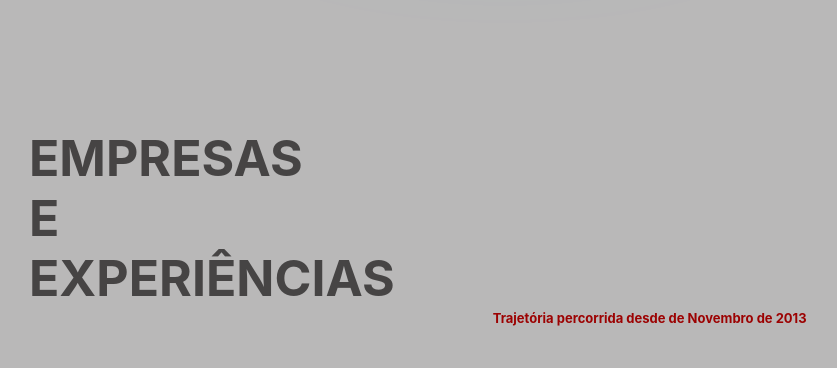
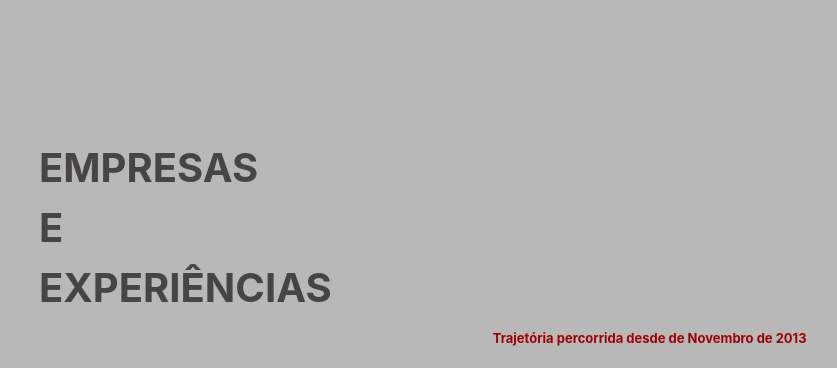
Before and after one commit to ttpedrs/curriculo-digital, a plain HTML site: page index.html in a window 1280 px wide. Shown: the part 1280-1648 px from the top of the page, without its empty margins (179-1016 px from the left). Drawn offline with Linux system fonts and the light colour scheme; a script that the page names is missing.

Commit message:
Update Timeline.css
margin texto empresa

```diff
--- a/timeline.css
+++ b/timeline.css
@@ -77,9 +77,10 @@
 }
 
 .main h1 {
-	font-size: 50px;
+	font-size: 40px;
 	line-height: 60px;
     color: #464444;
+	margin: 10px;
 }
 
 .main p {
```
